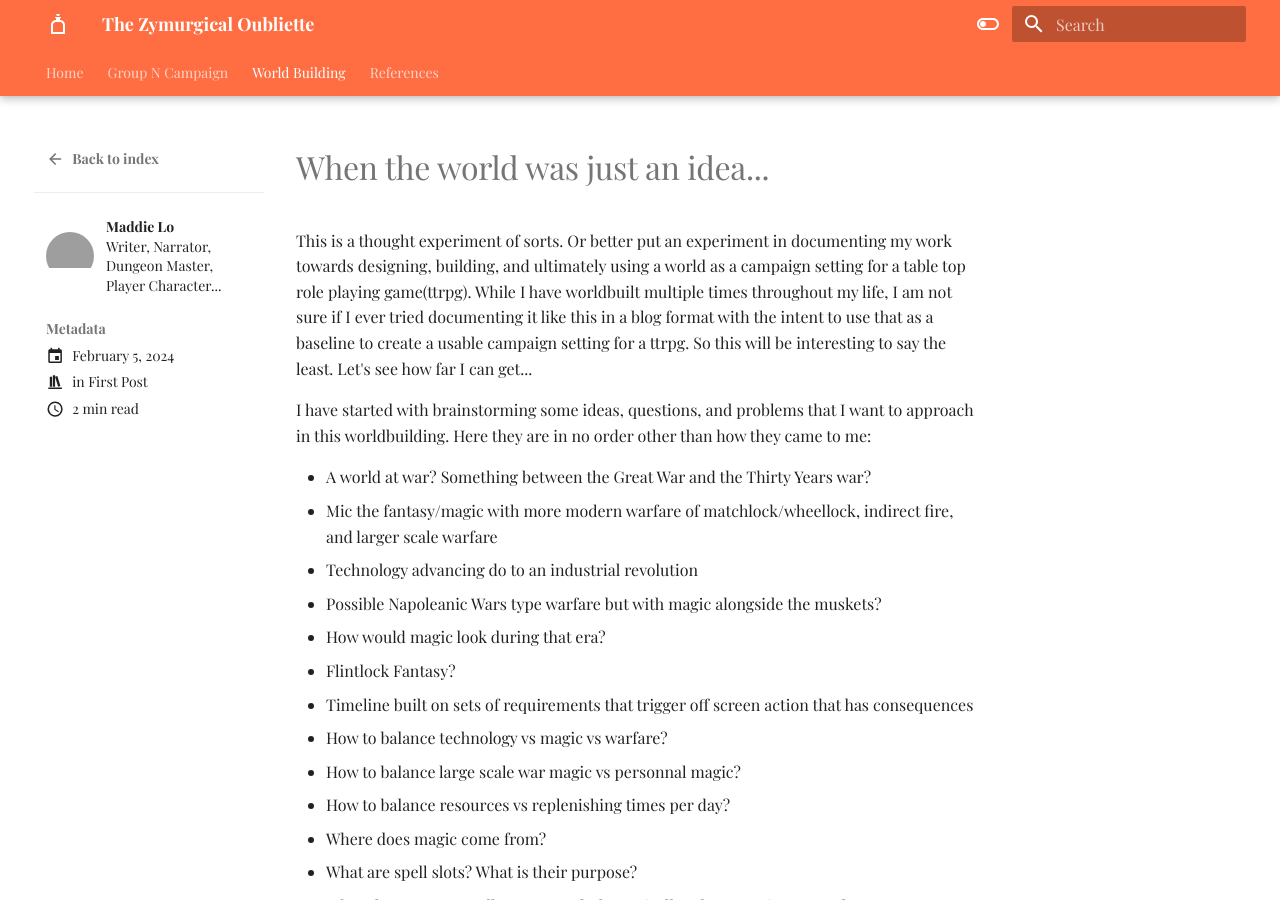
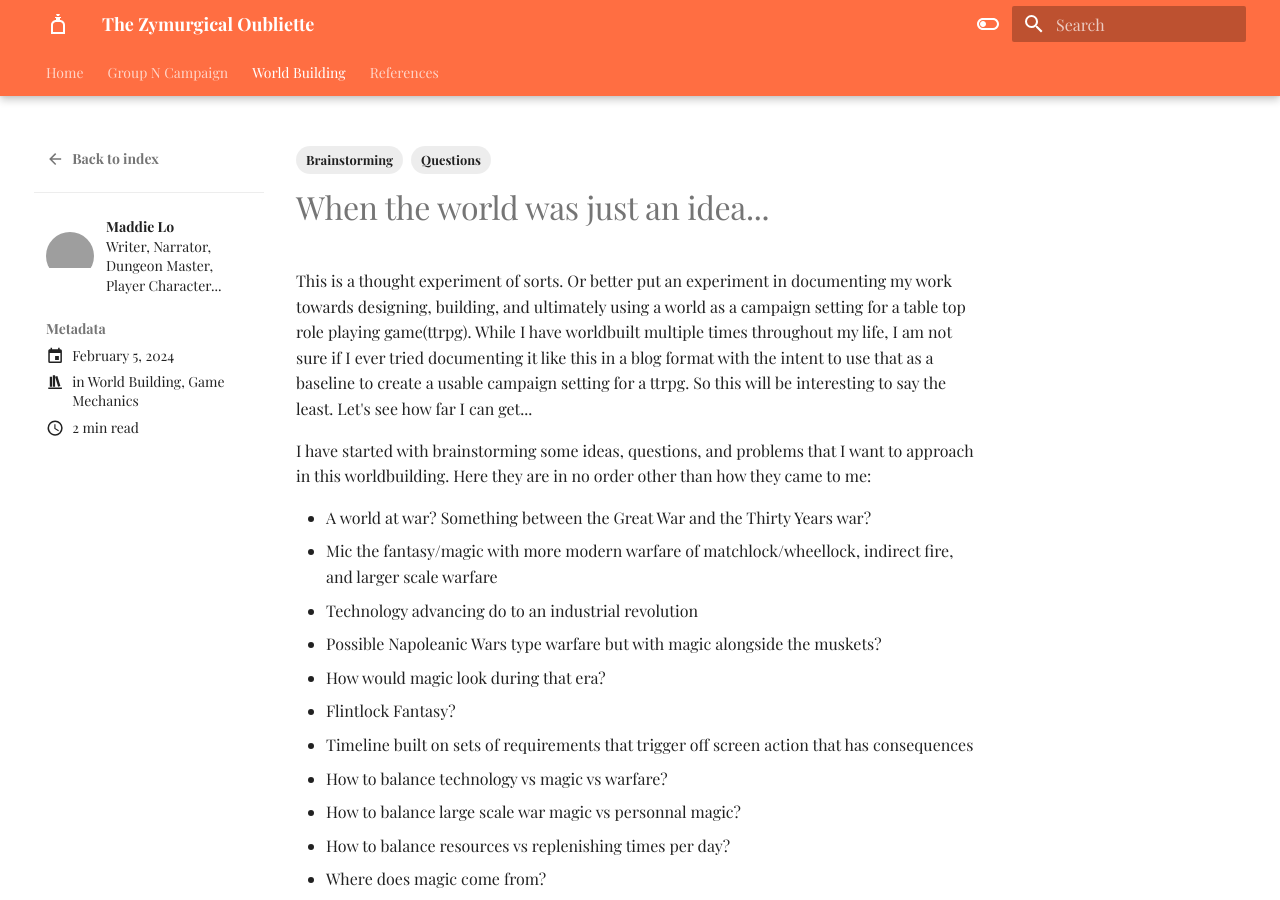
Before and after one commit to Half-Guinea-Press/zymurgical-oubliette, an MkDocs documentation site: the page built from docs/blog/posts/first.md, in a window 1280 px wide and 900 px high. Built offline with MkDocs 1.6.1 and Material for MkDocs 9.7.7, drawn with Linux system fonts in a browser that asks for light colours; some web fonts are replaced; comment, search, counter and statistics services are not loaded; grey boxes are pictures that could not be loaded.

Commit message:
Update first.md

```diff
--- a/docs/blog/posts/first.md
+++ b/docs/blog/posts/first.md
@@ -4,7 +4,11 @@ date:
 authors:
   - The Mad Dungeoneer
 categories:
-  - First Post
+  - World Building
+  - Game Mechanics
+tags:
+  - Questions
+  - Brainstorming
 ---
 
 # When the world was just an idea...
```
